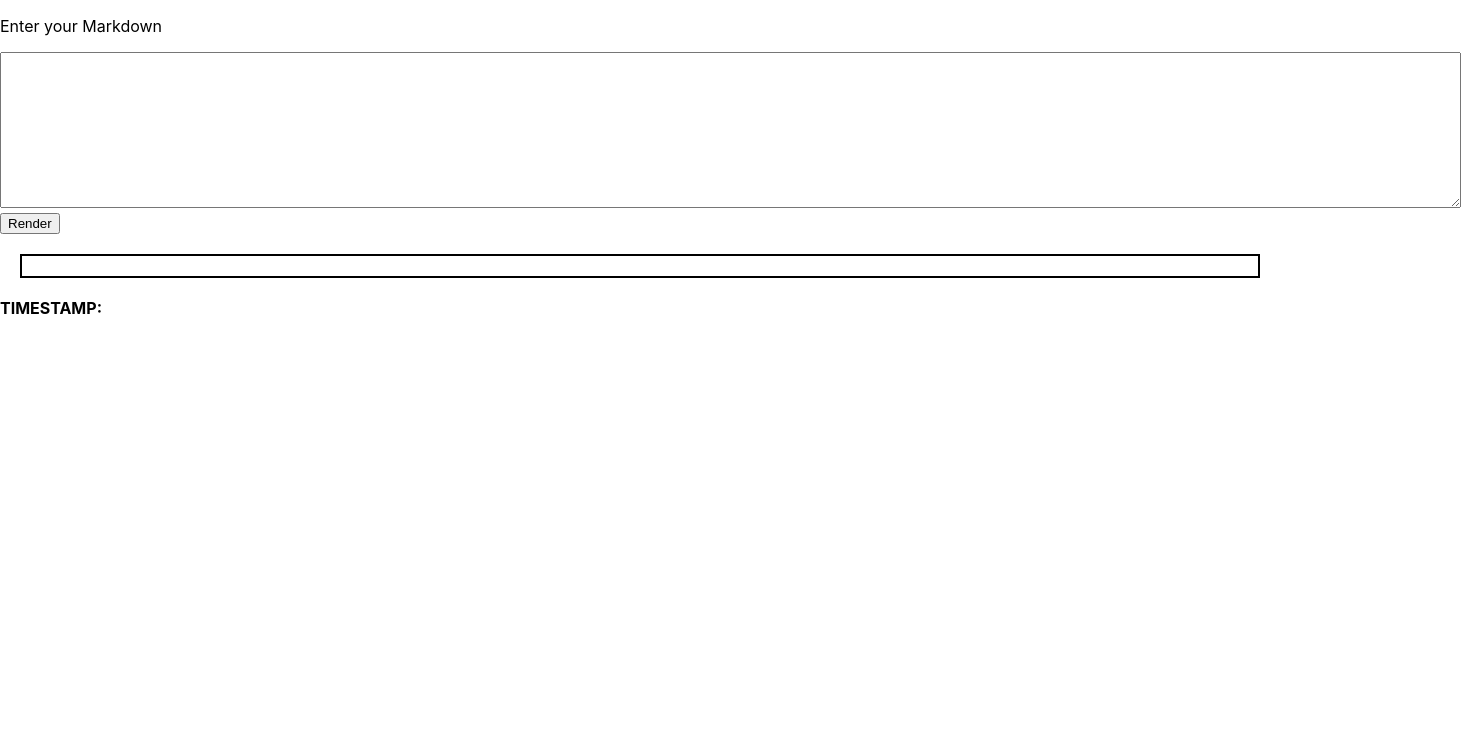
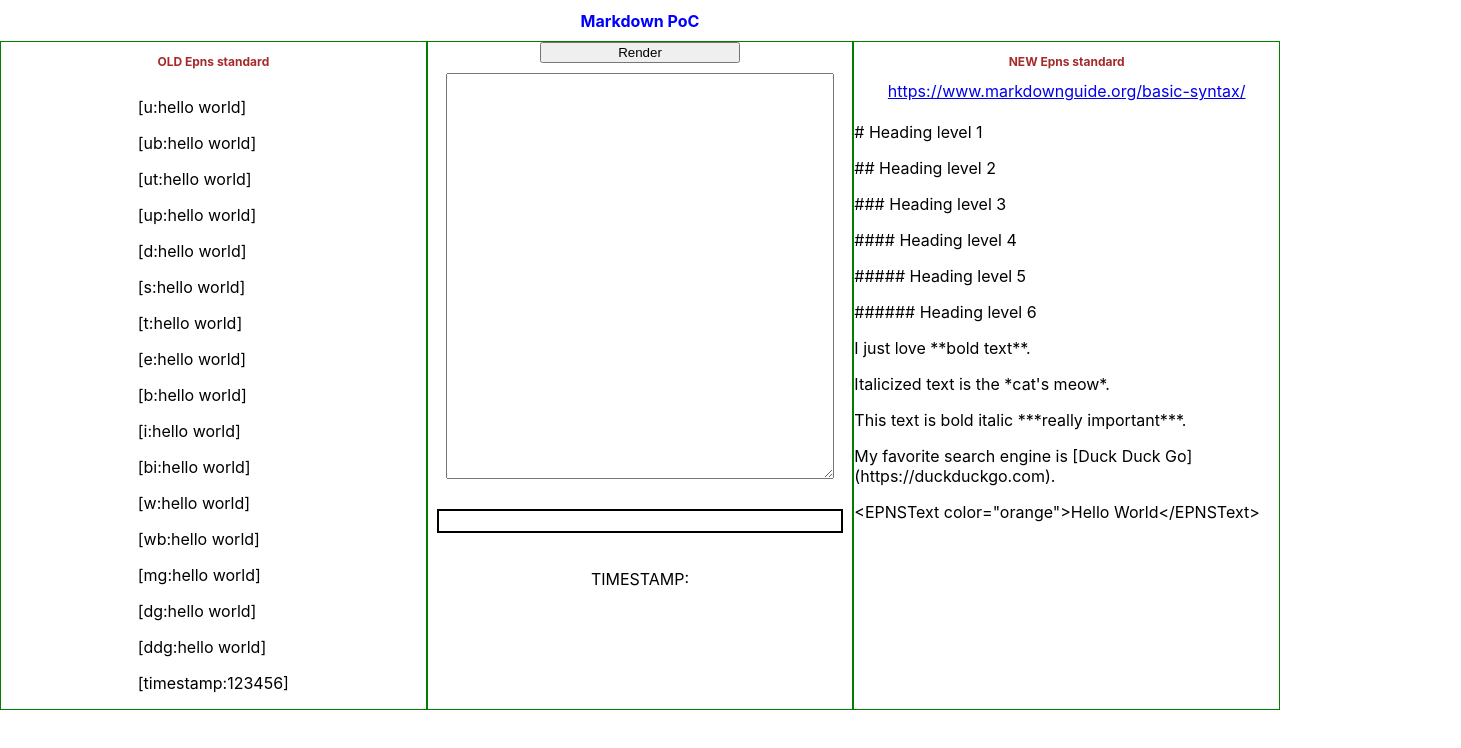
Before and after one commit to subhranshudas/mkd-2-jsx, a React (Create React App) app: page / in a window 1280 px wide. Shown: the top 748 px of the page, 1461 px wide, since content can reach past the window. Built offline with nearby package versions, Linux system fonts and the light colour scheme.

Commit message:
add 2 standards

```diff
--- a/package.json
+++ b/package.json
@@ -10,10 +10,12 @@
     "@types/node": "^16.7.13",
     "@types/react": "^18.0.0",
     "@types/react-dom": "^18.0.0",
+    "@types/styled-components": "^5.1.25",
     "markdown-to-jsx": "^7.1.7",
     "react": "^18.2.0",
     "react-dom": "^18.2.0",
     "react-scripts": "5.0.1",
+    "styled-components": "^5.3.5",
     "typescript": "^4.4.2",
     "web-vitals": "^2.1.0"
   },
--- a/src/App.tsx
+++ b/src/App.tsx
@@ -1,7 +1,67 @@
 import React, { useState } from 'react';
+import styled from 'styled-components';
 import { EPNSTextParser } from './EPNSTextParser'
 import { extractTimeStamp } from './EPNSTextParser';
 
+
+const StyledApp = styled.div`
+  width: 100%;
+
+  & h1.pageHeader {
+    font-size: 16px;
+    color: blue;
+    text-align: center;
+  }
+
+  & h3.standard {
+    font-size: 12px;
+    color: brown;
+    text-align: center;
+  }
+
+  & .link {
+    margin-bottom: 5px;
+  }
+
+  & .markdown {
+    display: flex;
+    flex-direction: column;
+    width: 100%;
+    justify-content: center;
+    align-items: center;
+
+    & button {
+      width: 200px;
+    }
+  }
+`;
+
+const Group = styled.div`
+  display: flex;
+  flex-direction: row;
+`;
+
+const Column = styled.div`
+  display: flex;
+  border: 1px solid green;
+  width: 100%;
+  flex-direction: column;
+  align-items: center;
+`;
+
+const TextArea = styled.textarea`
+  margin: 10px;
+  min-height: 400px;
+  width: 90%;
+`;
+
+const ParseRenderer = styled.div`
+  width: 90%;
+  margin: 20px;
+  border: 2px solid black;
+  padding: 10px;
+  color: black;
+`;
 
 function App() {
   const [markdownText, setMarkDownText] = useState('');
@@ -15,20 +75,72 @@ function App() {
 
 
   return (
-    <div className="App">
-      <p>Enter your Markdown</p>
+    <StyledApp>
+      <h1 className='pageHeader'>Markdown PoC</h1>
+
+      <Group>
+        <Column>
+          <h3 className='standard'>OLD Epns standard</h3>
 
           <div>
-        <textarea rows={10} cols={180} value={markdownText} onChange={(e) => setMarkDownText(e.target.value)}></textarea>
+            <p>[u:hello world]</p>
+            <p>[ub:hello world]</p>
+            <p>[ut:hello world]</p>
+            <p>[up:hello world]</p>
+            <p>[d:hello world]</p>
+            <p>[s:hello world]</p>
+            <p>[t:hello world]</p>
+            <p>[e:hello world]</p>
+            <p>[b:hello world]</p>
+            <p>[i:hello world]</p>
+            <p>[bi:hello world]</p>
+            <p>[w:hello world]</p>
+            <p>[wb:hello world]</p>
+            <p>[mg:hello world]</p>
+            <p>[dg:hello world]</p>
+            <p>[ddg:hello world]</p>
+            <p>[timestamp:123456]</p>
           </div>
+        </Column>
 
+        <Column>
+          <div className='markdown'>
             <button onClick={convertMarkDown}>Render</button>
 
-      <div style={{ margin: 20, border: '2px solid black', padding: '10px' }}>
+            <TextArea
+              value={markdownText}
+              onChange={(e) => setMarkDownText(e.target.value)}>
+            </TextArea>
+
+            <ParseRenderer style={{  }}>
               <EPNSTextParser text={notificationBody} />
+            </ParseRenderer>
+            <p>TIMESTAMP: <b>{timeStamp}</b></p>
           </div>
-      <p><b>TIMESTAMP:</b> {timeStamp}</p>
+        </Column>
+
+        <Column>
+          <h3 className='standard'>NEW Epns standard</h3>
+          <a className='link' href='https://www.markdownguide.org/basic-syntax/' target="_blank" rel="noreferrer">https://www.markdownguide.org/basic-syntax/</a>
+          <div>
+            <p># Heading level 1</p>
+            <p>## Heading level 2</p>
+            <p>### Heading level 3</p>
+            <p>#### Heading level 4</p>
+            <p>##### Heading level 5</p>
+            <p>###### Heading level 6</p>
+            <p>I just love **bold text**.</p>
+            <p>Italicized text is the *cat's meow*.</p>
+            <p>This text is bold italic ***really important***.</p>
+            <p>My favorite search engine is [Duck Duck Go](https://duckduckgo.com).</p>
+            <p>{`<EPNSText color="orange">Hello World</EPNSText>`}</p>
           </div>
+        </Column>
+      </Group>
+
+
+
+    </StyledApp>
   );
 }
 
--- a/src/EPNSTextParser/helpers.ts
+++ b/src/EPNSTextParser/helpers.ts
@@ -1,29 +1,29 @@
-export function extractTimeStamp(notificationBody: string): {
+export function extractTimeStamp(contentText: string): {
     notificationBody: string;
     timeStamp: string;
   } {
 
   let parsedBody = {
-      notificationBody: notificationBody,
+    notificationBody: contentText,
     timeStamp: "",
   };
 
-    const matchesV1TimestampTag = notificationBody.match(/\[timestamp:(.*?)\]/);
+  const matchesV1TimestampTag = contentText.match(/\[timestamp:(.*?)\]/);
 
   if (matchesV1TimestampTag) {
     parsedBody.timeStamp = matchesV1TimestampTag[1];
-      const textWithoutTimeStamp = notificationBody.replace(
+    const textWithoutTimeStamp = contentText.replace(
       / *\[timestamp:[^)]*\] */g,
       ''
     );
     parsedBody.notificationBody = textWithoutTimeStamp;
   }
 
-    const matchesV2TimestampTag = notificationBody.match(/<Timestamp>(.*?)<\/Timestamp>/);
+  const matchesV2TimestampTag = contentText.match(/<Timestamp>(.*?)<\/Timestamp>/);
 
   if (matchesV2TimestampTag) {
     parsedBody.timeStamp = matchesV2TimestampTag[1];
-      const textWithoutTimeStamp = notificationBody.replace(
+    const textWithoutTimeStamp = contentText.replace(
       /<Timestamp.*?>.*?<\/Timestamp>/g,
       ''
     );
--- a/src/EPNSTextParser/textProcessor.ts
+++ b/src/EPNSTextParser/textProcessor.ts
@@ -31,8 +31,8 @@ export const transformPatternsToTags = (contentText: string) : string => {
  */
 const processors = [
     transformPatternsToTags,
-    transformNewLine,
-    transformWhiteSpace
+    // transformNewLine,
+    // transformWhiteSpace
 ];
 
 export const preProcessMarkdownText = (contentText: string) : string => {
```
Also changed, not shown: 1 other file (tests, documents, lock files or other folders). Lines whose indentation alone changed are shown as unchanged.
